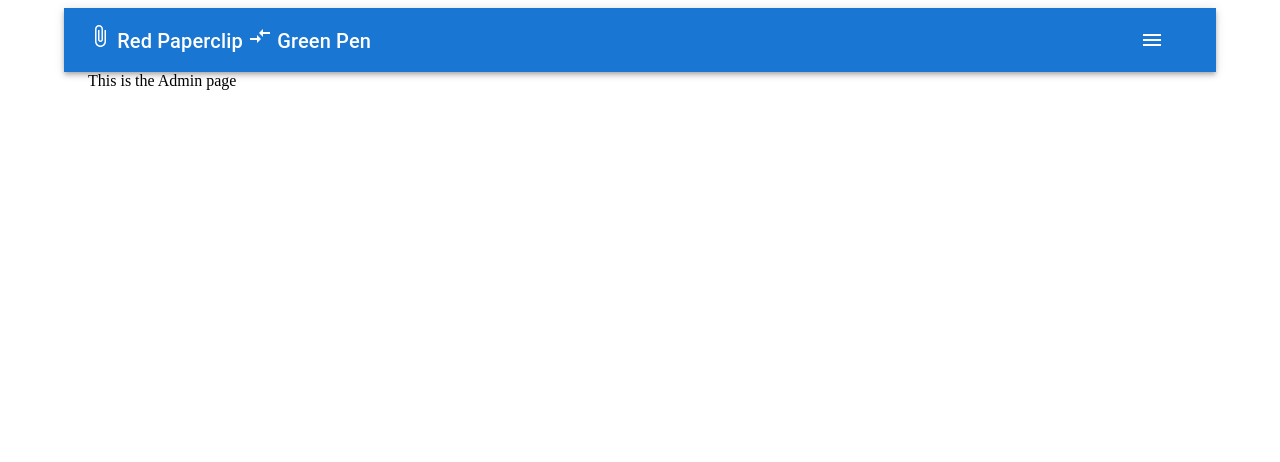
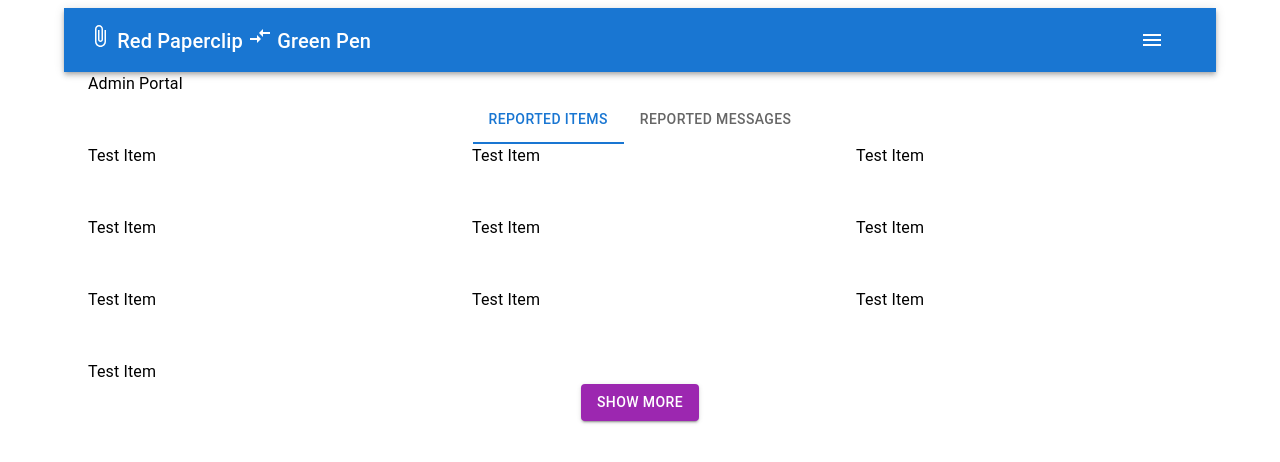
Before and after one commit to hratx-blue-ocean/red-paperclip, a React app: page /admin in a window 1280 px wide. Shown: the top 462 px of the page. Built offline with nearby package versions, Linux system fonts and the light colour scheme; the HTML template or start-up script is replaced by a standard one.

Commit message:
Create reported item/message feeds and cards

```diff
--- a/client/src/Components/Admin/Admin.js
+++ b/client/src/Components/Admin/Admin.js
@@ -1,11 +1,41 @@
 import React, { useState } from 'react';
-import { Container } from '@mui/material';
+import Grid from '@mui/material/Grid';
+import Box from '@mui/material/Box';
+import Tabs from '@mui/material/Tabs';
+import Tab from '@mui/material/Tab';
+import Typography from '@mui/material/Typography';
+import ReportedItemsFeed from './ReportedItemsFeed';
 
 // const [isAdmin, setIsAdmin] = useState('true');
+
 const Admin = () => {
-  // if admin not logged in, show message
+  const [value, setValue] = useState(0);
 
-  return <div>This is the Admin page</div>;
+  const handleChange = (event, newValue) => {
+    setValue(newValue);
+  };
+
+  return (
+    <>
+      <Grid container>
+        <Grid item>
+          <Typography>Admin Portal</Typography>
+        </Grid>
+      </Grid>
+      <Box sx={{ width: '100%', bgcolor: '#FFF' }}>
+        <Tabs value={value} onChange={handleChange} centered>
+          <Tab label="Reported Items" />
+
+          <Tab label="Reported Messages" />
+        </Tabs>
+      </Box>
+      {value === 0 ? (
+        <ReportedItemsFeed />
+      ) : (
+        <Typography>List reported Messages</Typography>
+      )}
+    </>
+  );
 };
 
 export default Admin;
--- /dev/null
+++ b/client/src/Components/Admin/ReportedItem.js
@@ -0,0 +1,17 @@
+import React, { useState } from 'react';
+import Grid from '@mui/material/Grid';
+import Typography from '@mui/material/Typography';
+import ItemCard from '../Feed/ItemCard';
+
+const ReportedItem = () => {
+  const itemDetails = {};
+
+  return (
+    <Grid container>
+      <Typography>Test Item</Typography>
+      {/* <ItemCard /> */}
+    </Grid>
+  );
+};
+
+export default ReportedItem;
--- /dev/null
+++ b/client/src/Components/Admin/ReportedItemsFeed.js
@@ -0,0 +1,38 @@
+import React, { useState } from 'react';
+import Grid from '@mui/material/Grid';
+import Button from '@mui/material/Button';
+import List from '@mui/material/List';
+import Container from '@mui/material/Container';
+import { makeStyles } from '@mui/styles';
+import Typography from '@mui/material/Typography';
+
+import ReportedItem from './ReportedItem';
+
+const ReportedItemsFeed = () => {
+  const nothing = {};
+
+  return (
+    <div>
+      <Grid container justifyContent="space-between" spacing={6}>
+        {[...Array(10)].map((e, i) => (
+          <Grid item xs={4} key={i}>
+            <ReportedItem />
+          </Grid>
+        ))}
+      </Grid>
+
+      <Grid
+        item
+        xs={12}
+        container
+        style={{ justifyContent: 'center', marginBottom: '30px' }}
+      >
+        <Button variant="contained" spacing={1} color="secondary">
+          Show More
+        </Button>
+      </Grid>
+    </div>
+  );
+};
+
+export default ReportedItemsFeed;
```
Also changed, not shown: client/src/Components/Admin/ReportedMessage.js (added), client/src/Components/Admin/ReportedMessagesFeed.js (added).
